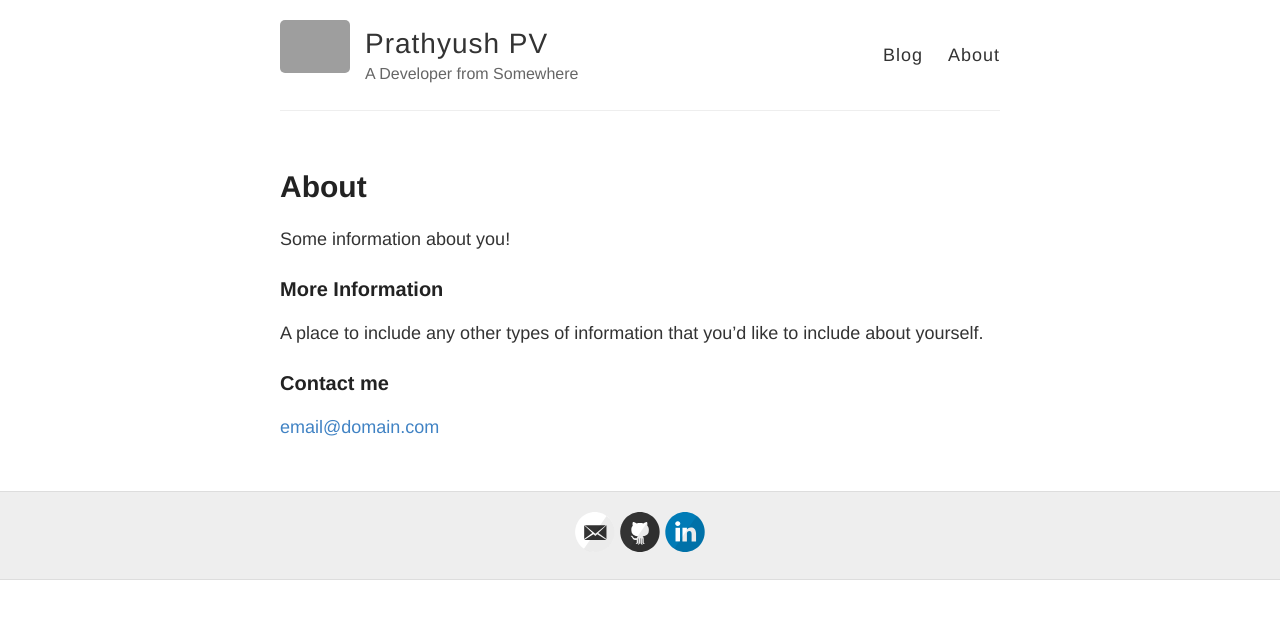
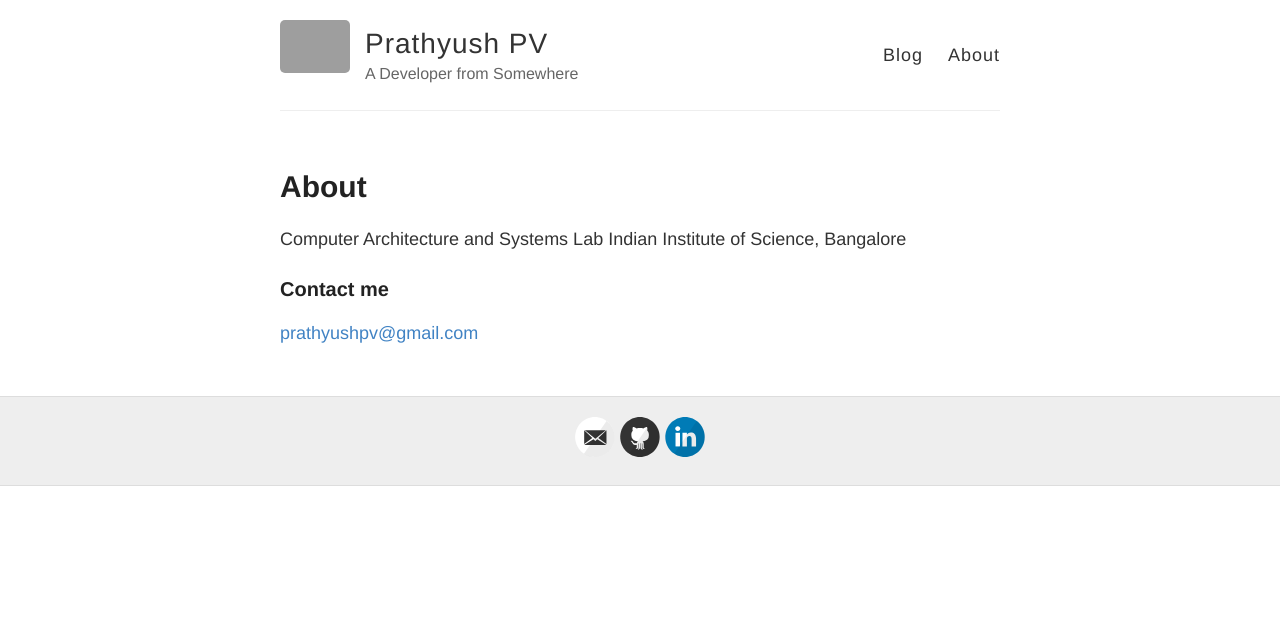
Before and after one commit to prathyushpv/prathyushpv.github.io, a Jekyll site: the page built from about.md, in a window 1280 px wide. Shown: the top 619 px of the page. Built offline with Jekyll 4.4.1, drawn with Linux system fonts in a browser that asks for light colours; grey boxes are pictures that could not be loaded.

Commit message:
Updating about.md

```diff
--- a/about.md
+++ b/about.md
@@ -4,12 +4,15 @@ title: About
 permalink: /about/
 ---
 
-Some information about you!
+Computer Architecture and Systems Lab
+Indian Institute of Science, Bangalore
 
+<!--
 ### More Information
 
 A place to include any other types of information that you'd like to include about yourself.
+-->
 
 ### Contact me
 
-[email@domain.com](mailto:email@domain.com)
+[prathyushpv@gmail.com](mailto:prathyushpv@gmail.com)
```
